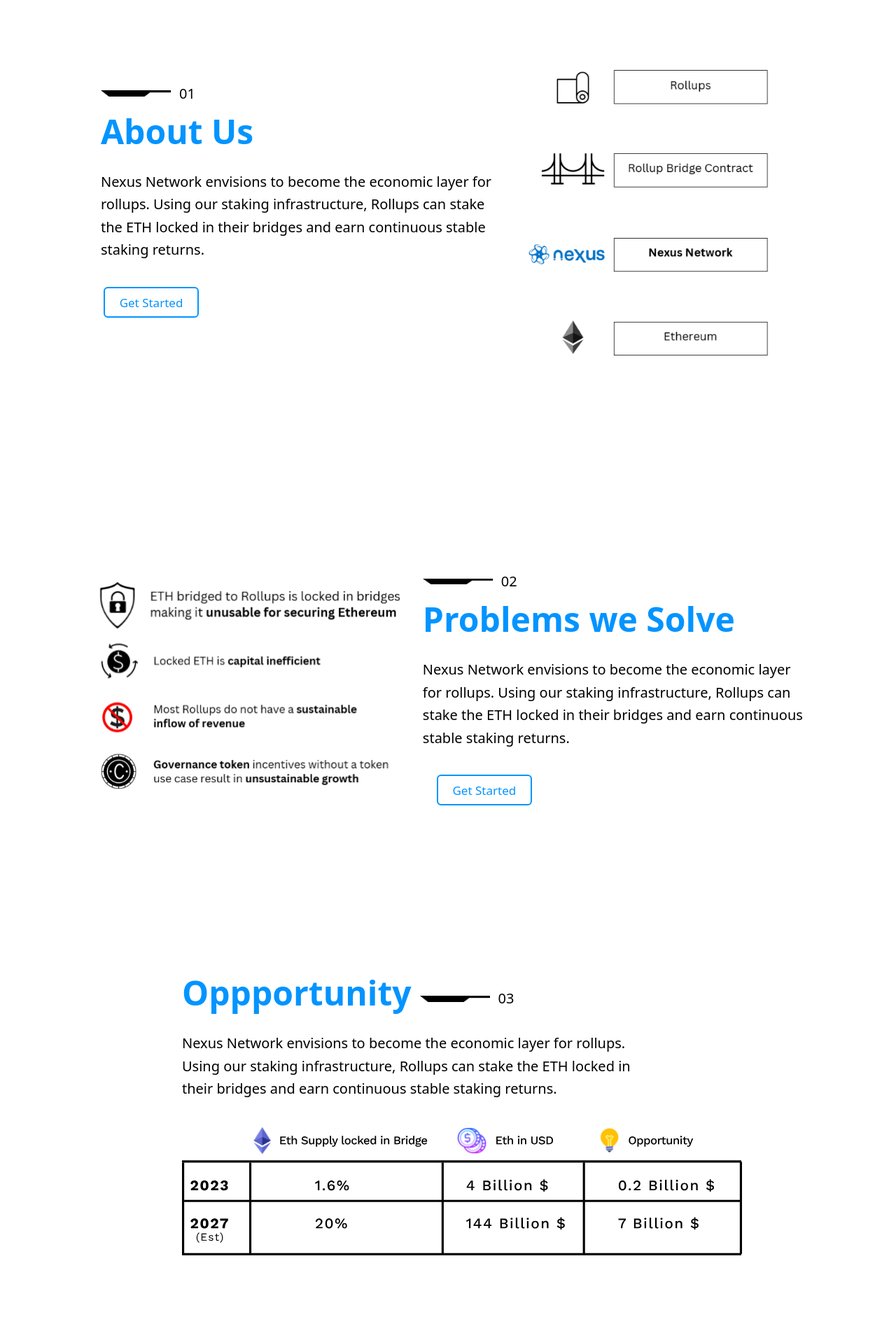
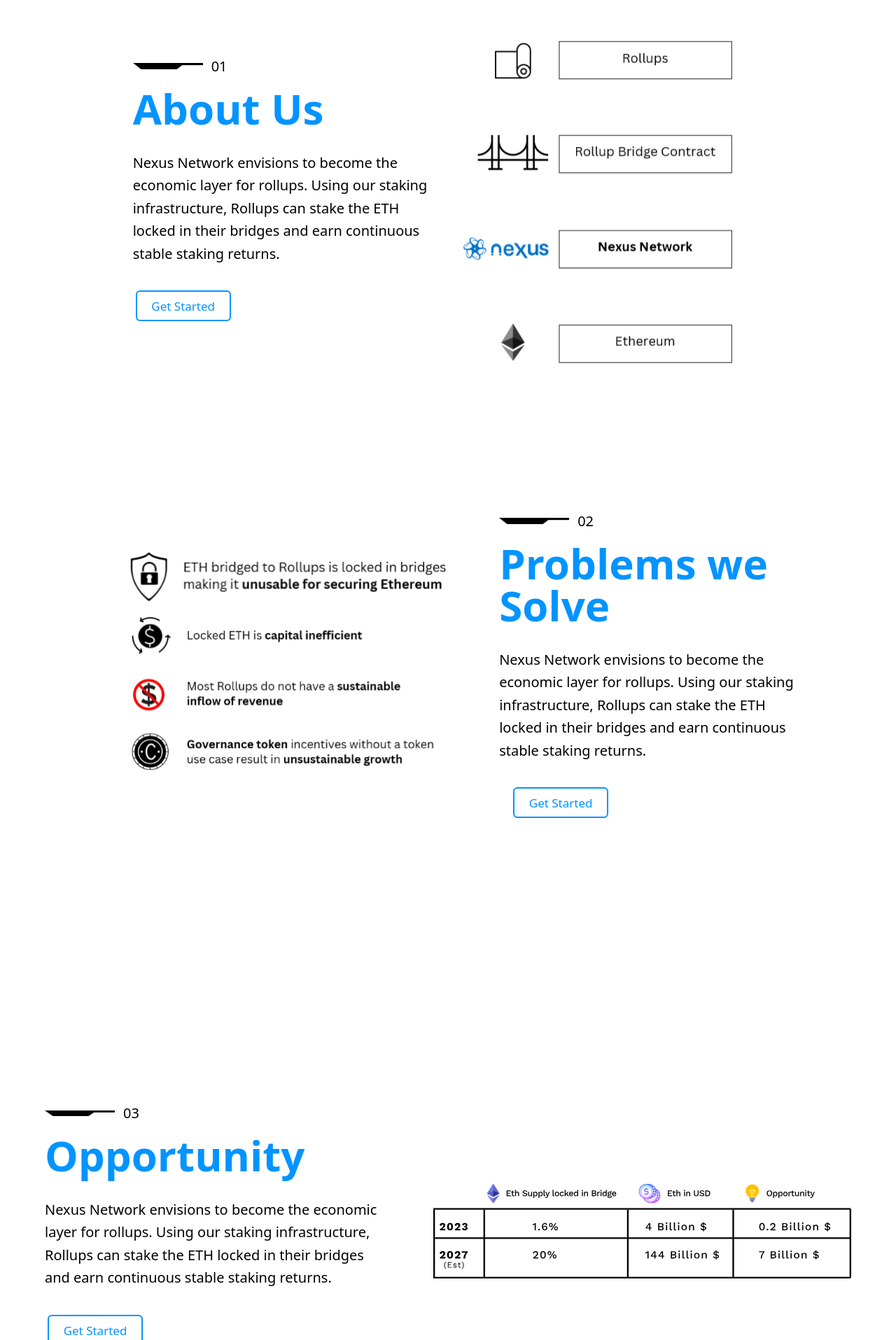
Before and after one commit to Nexus-2023/Nexus-Website, a Next.js app: page / in a window 1280 px wide. Shown: the part 760-2675 px from the top of the page at 70% size. Built offline with nearby package versions, Linux system fonts and the light colour scheme.

Commit message:
about animation

```diff
--- a/src/Components/HomePage.jsx
+++ b/src/Components/HomePage.jsx
@@ -20,13 +20,7 @@
   ReversedRevealContainer,
   ReversedRevealContent,
   ReversedRevealArtifact,
-  RevealImage,
 } from "./RevealComponent"
-
-const introSentences = [
-  "An Economic Layer for Rollups",
-  "A plugable Staking Solution",
-]
 
 const HomePage = () => {
   return (
--- a/src/Components/RevealComponent.jsx
+++ b/src/Components/RevealComponent.jsx
@@ -2,7 +2,7 @@
 
 // components/RevealComponent.js
 import styled, { keyframes } from "styled-components"
-
+import Image from "next/image"
 const revealAnimation = keyframes`
 transition: all 0.3s easeInOutSine;
   0%, 100% {
@@ -126,6 +126,7 @@
   display: inline-block;
   white-space: nowrap;
 `
+
 export {
   RevealContainer,
   RevealArtifact,
--- a/src/Components/Sections.jsx
+++ b/src/Components/Sections.jsx
@@ -34,60 +34,164 @@
 } from "./RevealComponent"
 import { motion } from "framer-motion"
 import { AnimatePresence, LazyMotion, domAnimation, m } from "framer-motion"
+import { useInView, animate, useAnimate } from "framer-motion"
+import { useEffect, useRef } from "react"
+
+// const About = () => {
+
+//   const ref = useRef(null)
+//   const isInView = useInView(ref, { once: true })
+
+//   if (isInView) {
+//     console.log("inview")
+//   }
+//   return (
+//     <div className="h-[100vh] flex justify-between items-center p-16 mx-16">
+//       <div className="flex justify-center space-x-6 items-center w-full">
+//         <div className="flex-col space-y-4 items-center justify-center w-5/12">
+//           <motion.div
+//             initial={{ opacity: 0, x: -20 }}
+//             animate={isInView ? { opacity: 1, x: 0 } : { opacity: 0, x: 20 }}
+//             transition={{ duration: 0.5, delay: 0.5 }}
+//           >
+//             <div>
+//               <Image src={vector} height={50} width={100} />
+//             </div>
+
+//             <div>
+//               <h1 className="text-xl font-regular ml-3">01</h1>
+//             </div>
+//           </motion.div>
+
+//           <div className="flex space-x-3 items-center">
+//             <motion.div
+//               initial={{ opacity: 0, y: 20 }}
+//               animate={isInView ? { opacity: 1, y: 0 } : { opacity: 0, y: 20 }}
+//               transition={{ duration: 0.5 }}
+//             >
+//               <h1 className="text-6xl font-bold text-primary mb-4">About Us</h1>
+//             </motion.div>
+//           </div>
+
+//           <motion.div
+//             initial={{ opacity: 0, y: 20 }}
+//             animate={isInView ? { opacity: 1, y: 0 } : { opacity: 0, y: 20 }}
+//             transition={{ duration: 0.5 }}
+//           >
+//             <div>
+//               <p className="text-xl font-regular text-black max-w-xl leading-relaxed mb-4">
+//                 Nexus Network envisions to become the economic layer for
+//                 rollups. Using our staking infrastructure, Rollups can stake the
+//                 ETH locked in their bridges and earn continuous stable staking
+//                 returns.
+//               </p>
+//             </div>
+//           </motion.div>
+
+//           <div className="-ml-[1rem]">
+//             <motion.div
+//               initial={{ opacity: 0, y: 20 }}
+//               animate={isInView ? { opacity: 1, y: 0 } : { opacity: 0, y: 20 }}
+//               transition={{ duration: 0.5 }}
+//             >
+//               <StyledButton>Get Started</StyledButton>
+//             </motion.div>
+//           </div>
+//         </div>
+//       </div>
+
+//       <div ref={ref} className="mt-[40rem]"></div>
+//     </div>
+//   )
+// }
+
 const About = () => {
+  const ref = useRef(null)
+  const isInView = useInView(ref, { once: true })
+
+  if (isInView) {
+    console.log("inview")
+  }
   return (
-    <div className=" h-full flex  justify-evenly items-center p-16 mx-16 mb-[10rem]">
-      <div className=" flex-col space-y-4 items-center">
-        <div className="flex space-x-3 items-center">
+    <div className=" h-[70vh] flex  justify-between items-center p-16 mx-16     ">
+      <div className="flex  justify-center  space-x-6  items-center w-full">
+        <div className=" flex-col space-y-4 items-center justify-center w-5/12">
+          <motion.div
+            initial={{ opacity: 0, x: -20 }}
+            animate={isInView ? { opacity: 1, x: 0 } : { opacity: 0, x: 20 }}
+            transition={{ duration: 0.5, delay: 1.0 }}
+            style={{ display: "flex", spaceX: "3", alignItems: "center" }}
+          >
             <div>
               <Image src={vector} height={50} width={100} />
             </div>
 
             <div>
-            <h1 className="text-xl font-regular">01</h1>
+              <h1 className="text-xl font-regular ml-3">01</h1>
             </div>
+          </motion.div>
+
+          <div className="flex space-x-3 items-center">
+            <motion.div
+              initial={{ opacity: 0, y: 20 }}
+              animate={isInView ? { opacity: 1, y: 0 } : { opacity: 0, y: 20 }}
+              transition={{ duration: 0.5, delay: 1.0 }}
+            >
+              <h1 className="text-6xl font-bold  text-primary mb-4">
+                About Us
+              </h1>
+            </motion.div>
           </div>
 
-        <div className="flex space-x-3 items-center">
-          <div>
-            <h1 className="text-5xl font-bold  text-primary mb-4">About Us</h1>
-          </div>
-        </div>
-
-        <div>
+          <motion.div
+            initial={{ opacity: 0, y: 20 }}
+            animate={isInView ? { opacity: 1, y: 0 } : { opacity: 0, y: 20 }}
+            transition={{ duration: 0.5, delay: 1.0 }}
+          >
             <p className="text-xl font-regular  text-black max-w-xl leading-relaxed mb-4">
               Nexus Network envisions to become the economic layer for rollups.
               Using our staking infrastructure, Rollups can stake the ETH locked
               in their bridges and earn continuous stable staking returns.
             </p>
-        </div>
+          </motion.div>
           {/* <StyledButton> Get Started</StyledButton> */}
-        <div className="  -ml-[1rem]">
+          <div className="  -ml-[1rem] ">
+            <motion.div
+              initial={{ opacity: 0, y: 20 }}
+              animate={isInView ? { opacity: 1, y: 0 } : { opacity: 0, y: 20 }}
+              transition={{ duration: 0.5, delay: 1.0 }}
+            >
               <StyledButton> Get Started</StyledButton>
+            </motion.div>
           </div>
         </div>
-
+        {isInView && (
           <RevealContainer delay={1.2}>
             <RevealContent>
-          <Image src={diagram} height={400} width={400} />
+              <Image src={diagram} height={450} width={450} />
             </RevealContent>
             <RevealArtifact />
           </RevealContainer>
+        )}
+      </div>
+      <div ref={ref} className="mt-[40rem]"></div>
     </div>
   )
 }
 
 const Problems = () => {
   return (
-    <div className=" h-full flex  justify-evenly items-center p-16 mx-16 mb-[10rem]">
+    <div className=" h-[100vh] flex  justify-between items-center p-16 mx-16     ">
+      <div className="flex  justify-center   items-center w-full  ">
+        <div className=" w-8/12 flex  justify-center ">
           <RevealContainer delay={1.2}>
             <RevealContent>
               <Image src={diagram2} height={500} width={500} />
             </RevealContent>
             <RevealArtifact />
           </RevealContainer>
-
-      <div className="flex- flex-col space-y-4 items-center">
+        </div>
+        <div className="flex- flex-col space-y-4 items-center w-1/2">
           <div className="flex space-x-3 items-center">
             <div>
               <Image src={vector} height={50} width={100} />
@@ -100,7 +204,7 @@
 
           <div className="flex space-x-3 items-center">
             <div>
-            <h1 className="text-5xl font-bold  text-primary mb-4">
+              <h1 className="text-6xl font-bold  text-primary mb-4">
                 Problems we Solve
               </h1>
             </div>
@@ -119,21 +223,16 @@
           </div>
         </div>
       </div>
+    </div>
   )
 }
 
 const Oppportunity = () => {
   return (
-    <div className=" h-full flex justify-center   items-center ml-6       mb-[10rem]">
-      <div className="flex- flex-col space-y-4 items-center justify-center  ml-4 ">
-        <div className="flex space-x-3 items-center justify-start ">
-          <div className=" justify-start flex">
-            <h1 className="text-5xl font-bold  text-primary mb-4">
-              Oppportunity
-            </h1>
-          </div>
-
-          <div className="flex space-x-3  items-center  ">
+    <div className=" h-[100vh] flex  justify-between items-center p-16     ">
+      <div className="flex  justify-center  space-x-16  items-center w-full">
+        <div className=" flex-col space-y-4 items-center justify-center  ">
+          <div className="flex space-x-3 items-center">
             <div>
               <Image src={vector} height={50} width={100} />
             </div>
@@ -142,24 +241,74 @@
               <h1 className="text-xl font-regular">03</h1>
             </div>
           </div>
+
+          <div className="flex space-x-3 items-center">
+            <div>
+              <h1 className="text-6xl font-bold  text-primary mb-4">
+                Opportunity
+              </h1>
+            </div>
           </div>
 
-        <div className="flex items-center justify-start">
-          <p className="text-xl font-regular   text-black max-w-2xl leading-relaxed mb-4">
+          <div>
+            <p className="text-xl font-regular  text-black max-w-xl leading-relaxed mb-4">
               Nexus Network envisions to become the economic layer for rollups.
               Using our staking infrastructure, Rollups can stake the ETH locked
               in their bridges and earn continuous stable staking returns.
             </p>
           </div>
+          {/* <StyledButton> Get Started</StyledButton> */}
+          <div className="  -ml-[1rem] ">
+            <StyledButton> Get Started</StyledButton>
+          </div>
+        </div>
 
-        <RevealContainer>
+        <div className="  ">
+          <RevealContainer delay={1.2}>
             <RevealContent>
-            <Image src={diagram3} height={500} width={800} />
+              <Image src={diagram3} height={800} width={700} />
             </RevealContent>
             <RevealArtifact />
           </RevealContainer>
         </div>
       </div>
+    </div>
+    // <div className=" h-[100vh]  flex justify-center   items-center ml-6   ">
+    //   <div className="flex- flex-col space-y-4 items-center justify-center  ml-4 ">
+    //     <div className="flex space-x-3 items-center justify-start ">
+    //       <div className=" justify-start flex">
+    //         <h1 className="text-5xl font-bold  text-primary mb-4">
+    //           Oppportunity
+    //         </h1>
+    //       </div>
+
+    //       <div className="flex space-x-3  items-center  ">
+    //         <div>
+    //           <Image src={vector} height={50} width={100} />
+    //         </div>
+
+    //         <div>
+    //           <h1 className="text-xl font-regular">03</h1>
+    //         </div>
+    //       </div>
+    //     </div>
+
+    //     <div className="flex items-center justify-start">
+    //       <p className="text-xl font-regular   text-black max-w-2xl leading-relaxed mb-4">
+    //         Nexus Network envisions to become the economic layer for rollups.
+    //         Using our staking infrastructure, Rollups can stake the ETH locked
+    //         in their bridges and earn continuous stable staking returns.
+    //       </p>
+    //     </div>
+
+    //     <RevealContainer>
+    //       <RevealContent>
+    //         <Image src={diagram3} height={500} width={800} />
+    //       </RevealContent>
+    //       <RevealArtifact />
+    //     </RevealContainer>
+    //   </div>
+    // </div>
   )
 }
 
@@ -310,7 +459,7 @@
 
 const Team = () => {
   return (
-    <div className="  h-full flex    p-16 mx-16  ">
+    <div className="  h-full flex   justify-center  p-16 mx-16  ">
       <div className=" flex-col  items-center">
         <div className="flex space-x-3 items-center">
           <div>
@@ -330,8 +479,8 @@
           </div>
         </div>
 
-        <div className="flex flex-wrap  mt-8   space-x-12  w-[80vw] items-center  justify-center   ">
-          <div className="p-4 flex-col border-2 border-primary shadow-md shadow-primary h-[55vh]  rounded-3xl">
+        <div className="flex    mt-8   space-x-12  w-[80vw] items-center  justify-center   ">
+          <div className="p-4 flex-col border-2 border-primary shadow-md shadow-primary    rounded-3xl">
             <div className="flex justify-center items-center">
               <Image src={p1} height={150} width={150} />
             </div>
@@ -363,7 +512,7 @@
             </div>
           </div>
 
-          <div className="p-4 flex-col border-2 border-primary shadow-md shadow-primary h-[55vh]  rounded-3xl">
+          <div className="p-4 flex-col border-2 border-primary shadow-md shadow-primary  rounded-3xl">
             <div className="flex justify-center items-center">
               <Image src={p2} height={150} width={150} />
             </div>
@@ -395,7 +544,7 @@
             </div>
           </div>
 
-          <div className="p-4 flex-col border-2 border-primary shadow-md shadow-primary h-[55vh]  rounded-3xl">
+          <div className="p-4 flex-col border-2 border-primary shadow-md shadow-primary   rounded-3xl">
             <div className="flex justify-center items-center">
               <Image src={p3} height={130} width={130} />
             </div>
@@ -435,7 +584,7 @@
 
 const Contact = () => {
   return (
-    <div className=" h-full flex    items-center p-16 mx-16 mb-[10rem]">
+    <div className=" h-full flex  justify-center   items-center p-16 mx-16 mb-[10rem]">
       <div className=" flex-col space-y-4 items-center">
         <div className="flex space-x-3 items-center">
           <div>
```
Also changed, not shown: src/Components/Navbar.jsx (+12 -2 lines), src/app/page.js (+6 -1 lines). Lines whose indentation alone changed are shown as unchanged.
